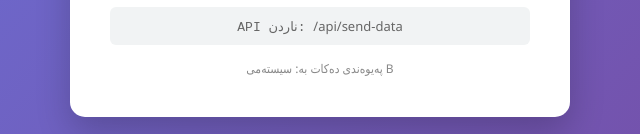
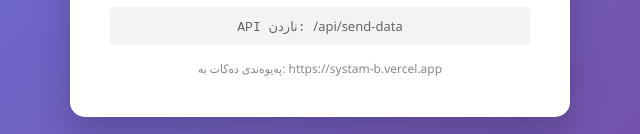
Before and after one commit to farzadkhdr/systam-a, a plain HTML site: page index.html in a window 1280 px wide. Shown: the part 670-804 px from the top of the page, 320-960 px from the left. Drawn offline with Linux system fonts and the light colour scheme.

Commit message:
Update index.html

```diff
--- a/index.html
+++ b/index.html
@@ -205,7 +205,7 @@
                 API ناردن: <span id="apiUrl">/api/send-data</span>
             </div>
             <p style="margin-top: 15px; font-size: 12px; color: #888;">
-                پەیوەندی دەکات بە: <span id="systemBUrl">سیستەمی B</span>
+                پەیوەندی دەکات بە: https://systam-b.vercel.app
             </p>
         </div>
     </div>
```
